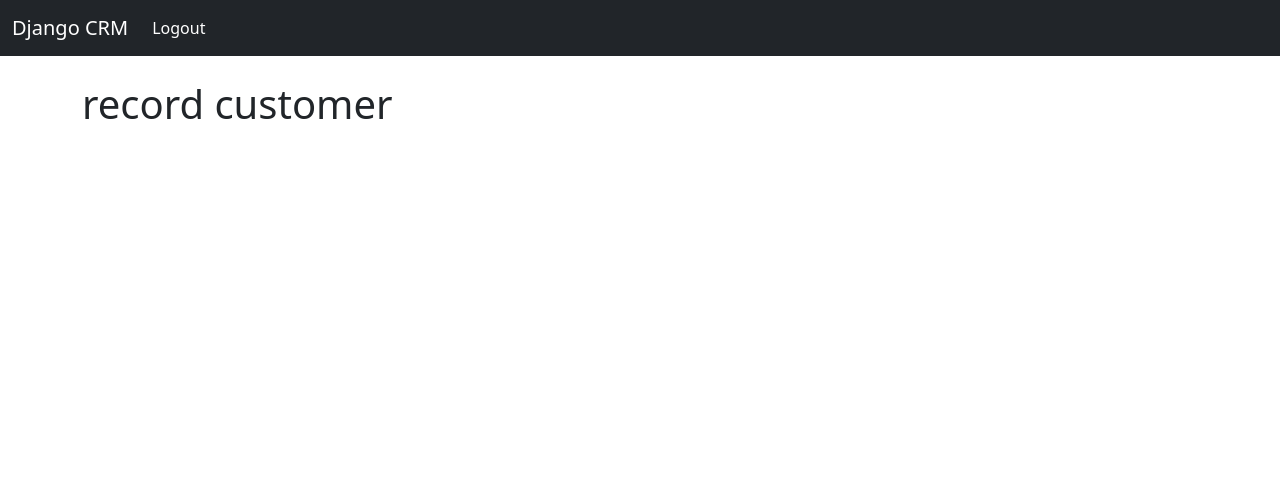
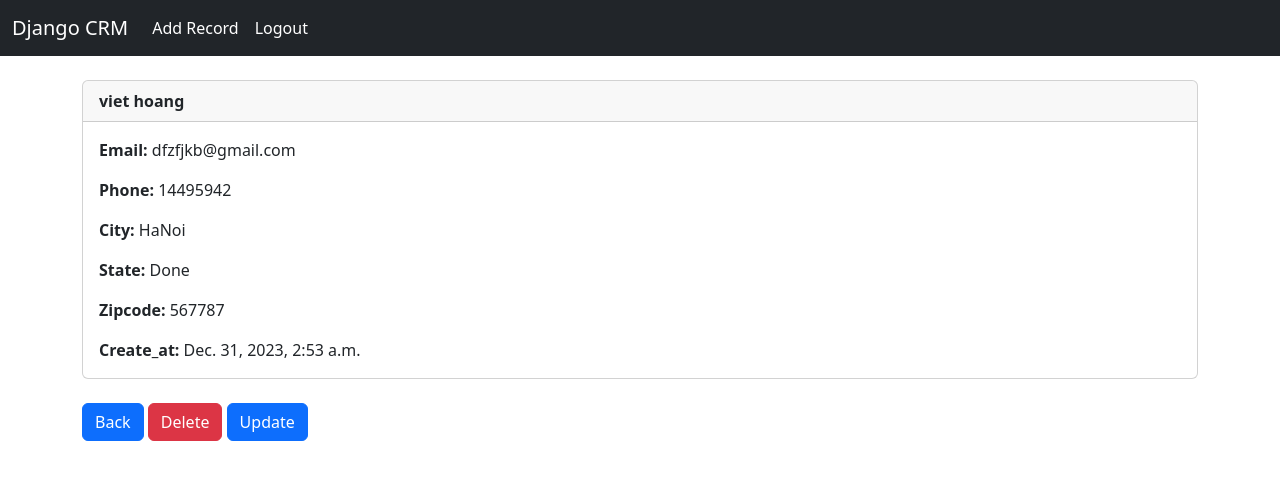
Before and after one commit to btrung46/CRM-project-, a Django app: page /record/1 in a window 1280 px wide. Shown: the top 480 px of the page. Run offline with Django 5.2, Linux system fonts and the light colour scheme; a user stored in the database is signed in; data comes from the database, SQL or seed files in the repository; both versions use the stored data as it was after the commit.

Commit message:
final commit

```diff
--- a/website/templates/header.html
+++ b/website/templates/header.html
@@ -12,6 +12,9 @@
         <ul class="navbar-nav me-auto mb-2 mb-lg-0">
 
           {% if user.is_authenticated %}
+          <li class="nav-item">
+            <a class="nav-link active" aria-current="page" href="{% url 'add_record' %}">Add Record</a>
+          </li>
           <li class="nav-item">
             <a class="nav-link active" aria-current="page" href="{% url 'logout' %}">Logout</a>
           </li>
--- a/website/templates/record.html
+++ b/website/templates/record.html
@@ -1,5 +1,40 @@
 {%extends 'base.html'%}
 
 {% block context %}
-    <h1>record customer</h1>
-{% endblock  %}
+    <div class="card">
+        <div class="card-header">
+          <strong>{{customer_record.first_name}} {{customer_record.last_name}}</strong>
+        </div>
+        <div class="card-body">
+          <p class="card-text">
+            <strong>Email:</strong>
+            {{customer_record.email}}
+          </p>
+          <p class="card-text">
+            <strong>Phone:</strong>
+            {{customer_record.phone}}
+          </p>
+          <p class="card-text">
+            <strong>City:</strong>
+            {{customer_record.city}}
+          </p>
+          <p class="card-text">
+            <strong>State:</strong>
+            {{customer_record.state}}
+          </p>
+          <p class="card-text">
+            <strong>Zipcode:</strong>
+            {{customer_record.Zipcode}}
+          </p>
+          <p class="card-text">
+            <strong>Create_at:</strong>
+            {{customer_record.create_at}}
+          </p>
+        </div>
+      </div>
+      <br>
+      <a href="{% url 'home' %}" class="btn btn-primary">Back</a>
+      <a href="{% url 'delete_record' customer_record.id %}" class="btn btn-danger">Delete</a>
+      <a href="{% url 'update_record' customer_record.id %}" class="btn btn-primary">Update</a>
+
+{% endblock %}
--- a/website/urls.py
+++ b/website/urls.py
@@ -6,4 +6,7 @@ urlpatterns = [
     path('login/',views.login_user,name='login'),
     path('register/',views.register_user,name='register'),
     path('record/<int:pk>',views.customer_record,name='record'),
+    path('delete_record/<int:pk>',views.delete_record,name='delete_record'),
+    path('add_record/',views.add_record,name='add_record'),
+    path('update_record/<int:pk>',views.update_record,name='update_record'),
 ]
--- a/website/views.py
+++ b/website/views.py
@@ -1,7 +1,7 @@
 from django.shortcuts import render,redirect
 from django.contrib.auth import authenticate,login,logout
 from django.contrib import messages
-from .form import SignUpForm
+from .form import SignUpForm, AddRecordForm
 from .models import Record
 # Create your views here.'
 def home(request):
@@ -49,3 +49,39 @@ def customer_record(request, pk = None):
     else:
         messages.success(request,'You must login to view this page')
         return redirect('login')
+
+def delete_record(request, pk = None):
+    if request.user.is_authenticated:
+        delete_it = Record.objects.get(pk=pk)
+        delete_it.delete()
+        messages.success(request,'you have been deleted a record')
+        return redirect('home')
+    else:
+        messages.success(request,'You must login to view this page')
+        return redirect('login')
+
+def add_record(request):
+    form = AddRecordForm(request.POST or None)
+    if request.user.is_authenticated:
+        if request.method == 'POST':
+            if form.is_valid():
+                form.save()
+                messages.success(request,'Record Add....')
+                return redirect('home')
+        return render(request,'add_record.html',{'form':form})
+    else:
+        messages.success(request,'You must login to view this page')
+        return redirect('login')
+
+def update_record(request, pk = None):
+    if request.user.is_authenticated:
+        current_record = Record.objects.get(pk = pk)
+        form = AddRecordForm(request.POST or None, instance=current_record)
+        if form.is_valid():
+            form.save()
+            messages.success(request,'record is updated....')
+            return redirect('home')
+        return render(request,'update_record.html',{'form':form})
+    else:
+        messages.success(request,'You must login to view this page')
+        return redirect('login')
```
Also changed, not shown: website/form.py (+18 -0 lines), website/templates/add_record.html (added, +14 -0 lines), website/templates/update_record.html (added, +13 -0 lines), db.sqlite3.
